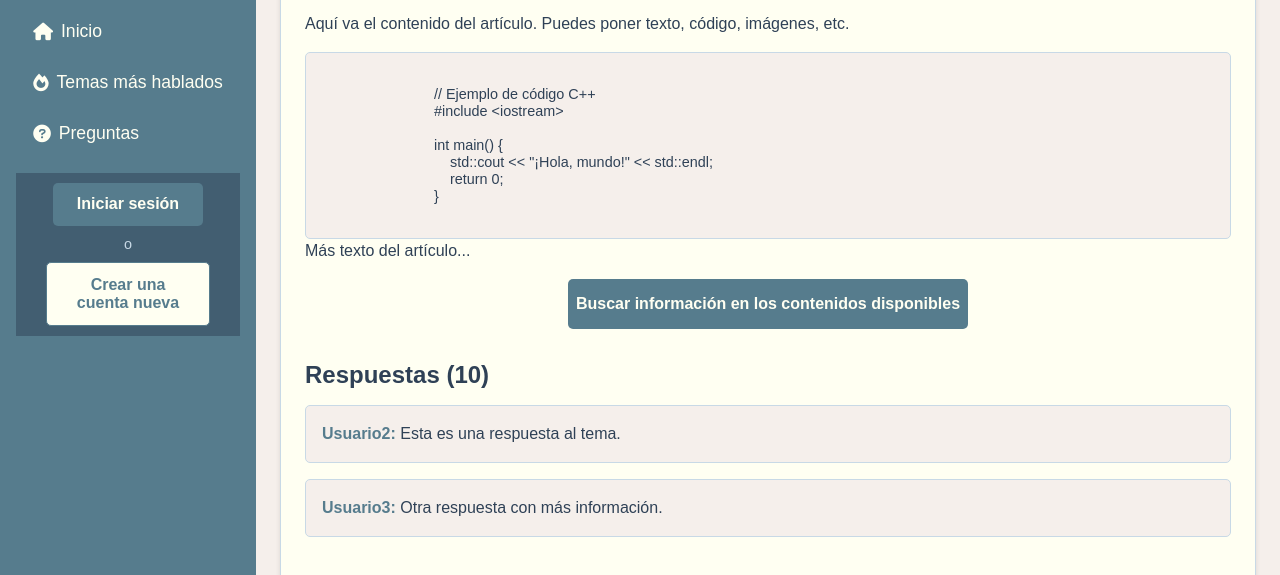
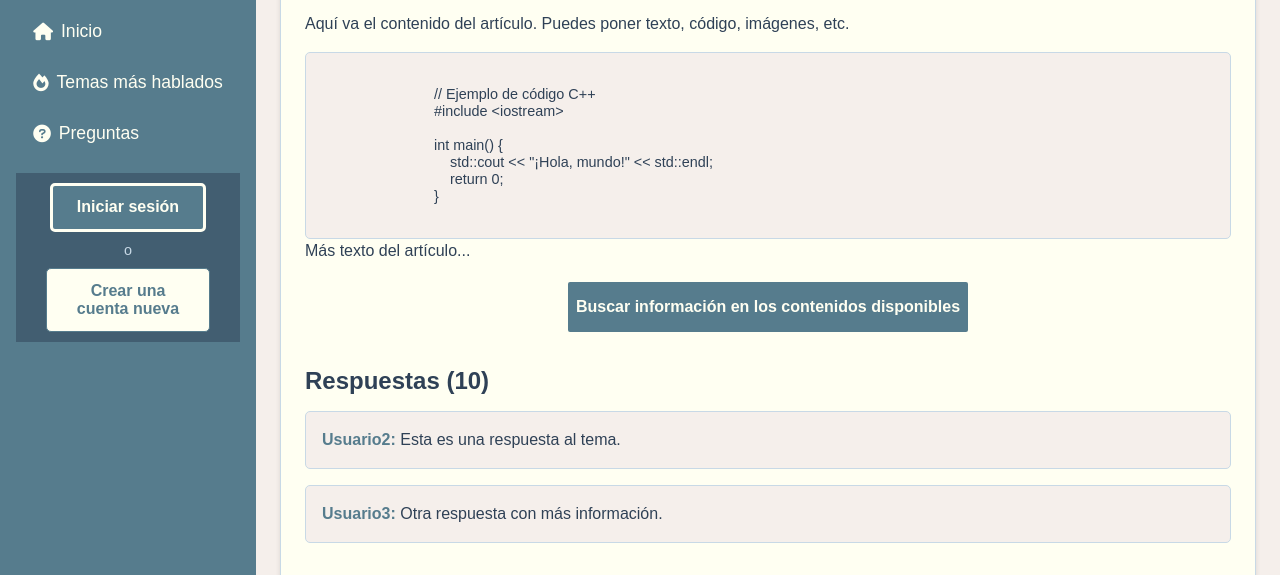
Before and after one commit to vhhatziry/foro_ctrlaltaprende, a PHP site: page /articulo.html in a window 1280 px wide. Shown: the part 218-793 px from the top of the page. Run offline with PHP 8.4, Linux system fonts and the light colour scheme.

Commit message:
Border de botones arreglado

```diff
--- a/styles.css
+++ b/styles.css
@@ -181,7 +181,7 @@ body {
     background-color: var(--variation-color);
     color: var(--secondary-color);
     padding: 1rem 0.5rem;
-    border: none;
+    border:solid;
     border-radius: 5px;
     font-size: 1rem;
     cursor: pointer;
@@ -199,10 +199,10 @@ body {
 }
 
 .follow-btn:hover{
+    border-width: medium;
     background-image: linear-gradient(to right, #9133e8, #0f33d5,var(--primary-color), #EEB211);
     color: white;
     border-color: var(--text-color-half);
-    border: solid;
   }
 
 .button-container {
@@ -219,7 +219,7 @@ body {
     background-color: var(--primary-color);
     color: var(--secondary-color);
     padding: 0.8rem 1.5rem;
-    border: none;
+    border: solid;
     border-radius: 5px;
     font-size: 1rem;
     cursor: pointer;
@@ -247,14 +247,12 @@ body {
     background-color: var(--variation-color);
     color: var(--light-gray);
     border-color: var(--light-gray);
-    border: solid;
   }
 
   .login-btn:hover{
     background-color: var(--text-color);
     color: var(--light-gray);
     border-color: var(--light-gray);
-    border: solid;
   }
 
 
```
